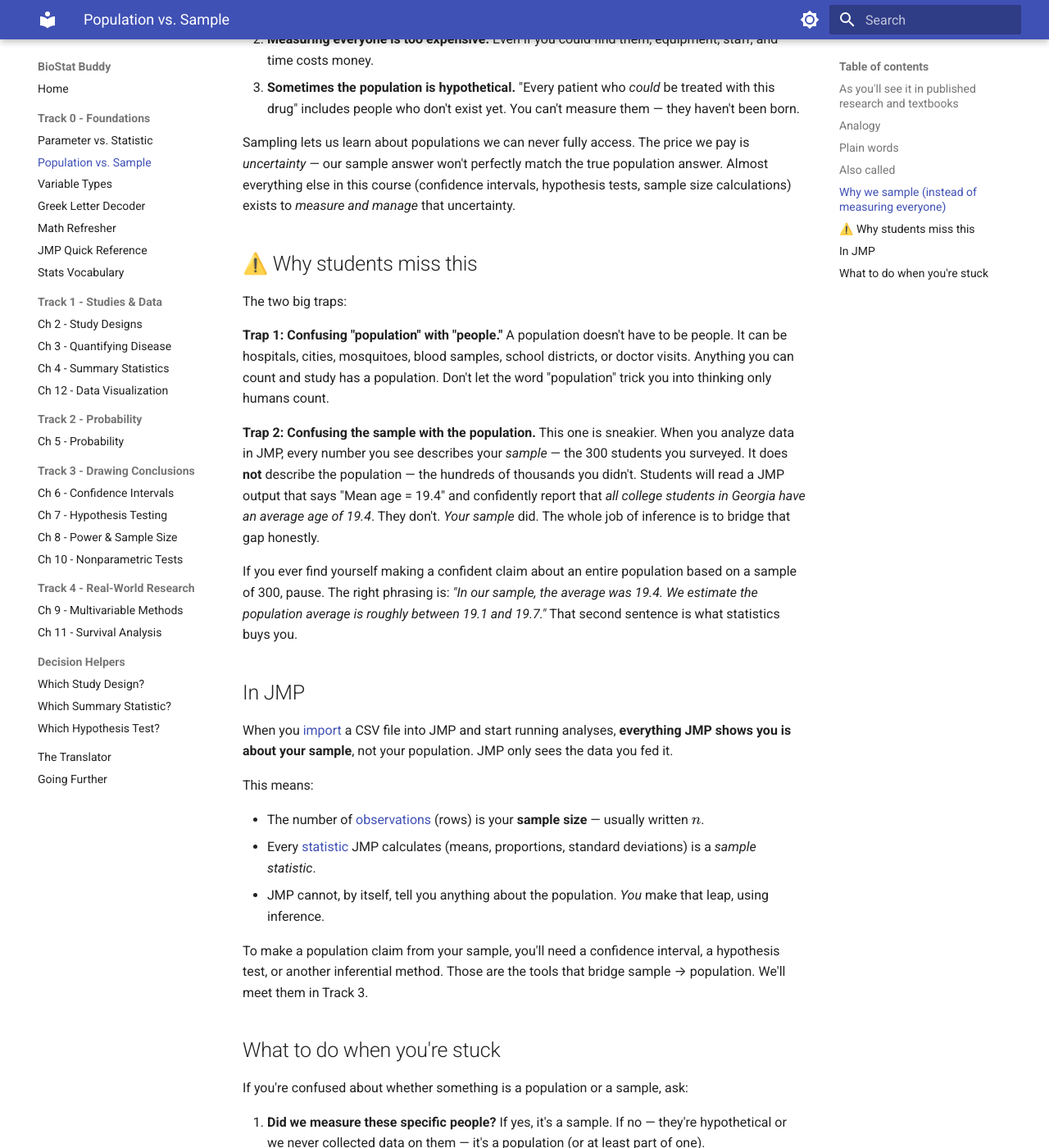
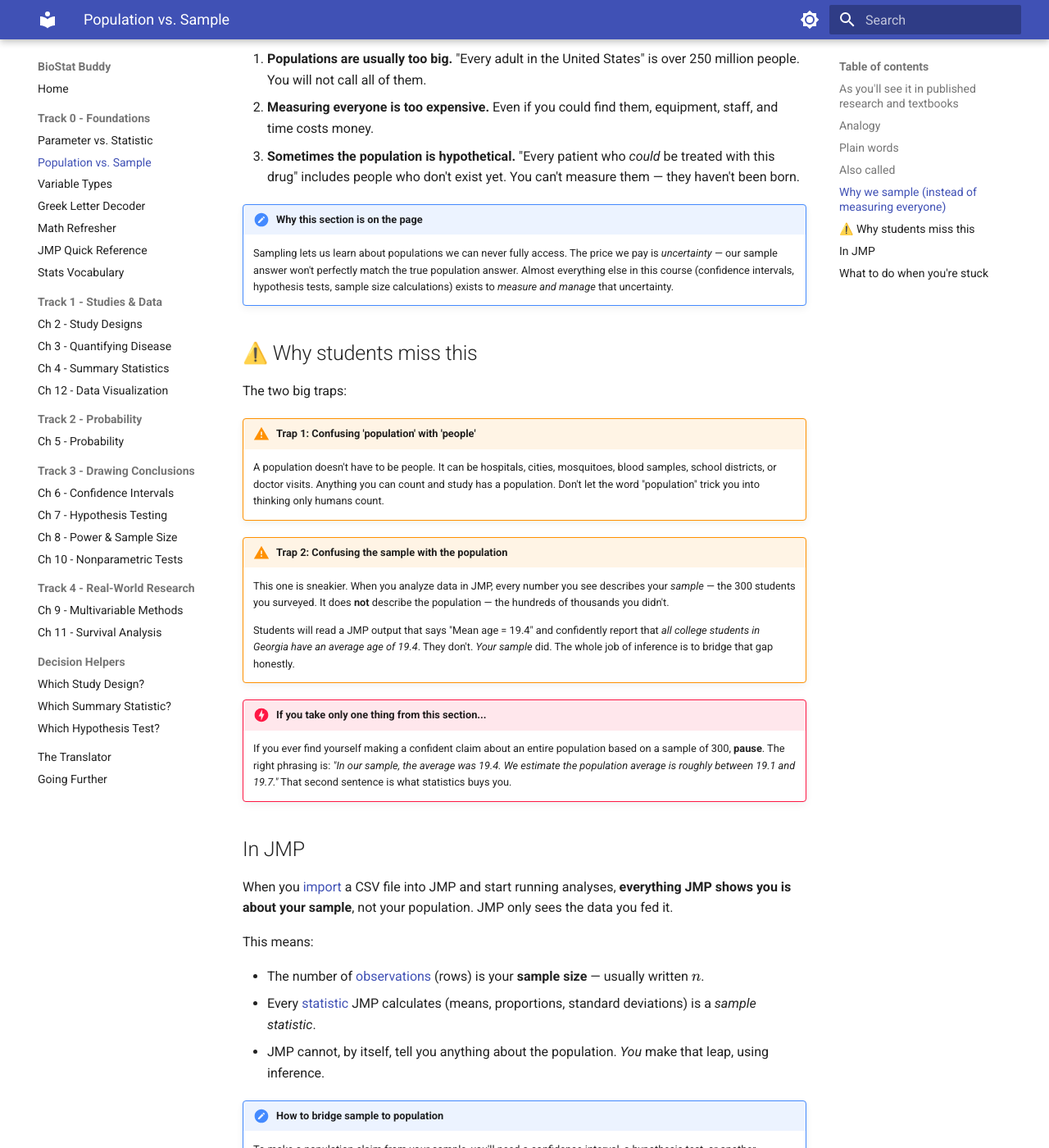
Before and after one commit to marywmathis/biostat-buddy, an MkDocs documentation site: the page built from docs/foundations/population-vs-sample.md, in a window 1280 px wide and 1400 px high, scrolled down 1861 px. Shown: the whole window at 82% size. Built offline with MkDocs 1.6.1 and Material for MkDocs 9.7.7, drawn with Linux system fonts in a browser that asks for light colours; some of the changed text lies outside the part shown.

Commit message:
Apply visual emphasis system to early concept cards

```diff
--- a/docs/foundations/population-vs-sample.md
+++ b/docs/foundations/population-vs-sample.md
@@ -15,7 +15,8 @@ The **population** is *every college student in the state of Georgia*. That's hu
 
 The **sample** is the 300 students you actually surveyed across five campuses. That's the group you *measured*.
 
-The whole point of statistics is using the 300 students you actually talked to make honest, careful claims about the hundreds of thousands you didn't.
+!!! important "The whole point of statistics, in one sentence"
+    The whole point of statistics is using the 300 students you actually talked to to make honest, careful claims about the hundreds of thousands you didn't.
 
 ## Plain words
 
@@ -45,17 +47,23 @@ Three honest reasons:
 2. **Measuring everyone is too expensive.** Even if you could find them, equipment, staff, and time costs money.
 3. **Sometimes the population is hypothetical.** "Every patient who *could* be treated with this drug" includes people who don't exist yet. You can't measure them — they haven't been born.
 
-Sampling lets us learn about populations we can never fully access. The price we pay is *uncertainty* — our sample answer won't perfectly match the true population answer. Almost everything else in this course (confidence intervals, hypothesis tests, sample size calculations) exists to *measure and manage* that uncertainty.
+!!! important "Why this section is on the page"
+    Sampling lets us learn about populations we can never fully access. The price we pay is *uncertainty* — our sample answer won't perfectly match the true population answer. Almost everything else in this course (confidence intervals, hypothesis tests, sample size calculations) exists to *measure and manage* that uncertainty.
 
 ## ⚠️ Why students miss this
 
 The two big traps:
 
-**Trap 1: Confusing "population" with "people."** A population doesn't have to be people. It can be hospitals, cities, mosquitoes, blood samples, school districts, or doctor visits. Anything you can count and study has a population. Don't let the word "population" trick you into thinking only humans count.
+!!! warning "Trap 1: Confusing 'population' with 'people'"
+    A population doesn't have to be people. It can be hospitals, cities, mosquitoes, blood samples, school districts, or doctor visits. Anything you can count and study has a population. Don't let the word "population" trick you into thinking only humans count.
 
-**Trap 2: Confusing the sample with the population.** This one is sneakier. When you analyze data in JMP, every number you see describes your *sample* — the 300 students you surveyed. It does **not** describe the population — the hundreds of thousands you didn't. Students will read a JMP output that says "Mean age = 19.4" and confidently report that *all college students in Georgia have an average age of 19.4*. They don't. *Your sample* did. The whole job of inference is to bridge that gap honestly.
+!!! warning "Trap 2: Confusing the sample with the population"
+    This one is sneakier. When you analyze data in JMP, every number you see describes your *sample* — the 300 students you surveyed. It does **not** describe the population — the hundreds of thousands you didn't.
 
-If you ever find yourself making a confident claim about an entire population based on a sample of 300, pause. The right phrasing is: *"In our sample, the average was 19.4. We estimate the population average is roughly between 19.1 and 19.7."* That second sentence is what statistics buys you.
+    Students will read a JMP output that says "Mean age = 19.4" and confidently report that *all college students in Georgia have an average age of 19.4*. They don't. *Your sample* did. The whole job of inference is to bridge that gap honestly.
+
+!!! danger "If you take only one thing from this section..."
+    If you ever find yourself making a confident claim about an entire population based on a sample of 300, **pause**. The right phrasing is: *"In our sample, the average was 19.4. We estimate the population average is roughly between 19.1 and 19.7."* That second sentence is what statistics buys you.
 
 ## In JMP
 
@@ -67,7 +75,8 @@ This means:
 - Every [statistic](stats-vocabulary.md#statistic) JMP calculates (means, proportions, standard deviations) is a *sample statistic*.
 - JMP cannot, by itself, tell you anything about the population. *You* make that leap, using inference.
 
-To make a population claim from your sample, you'll need a confidence interval, a hypothesis test, or another inferential method. Those are the tools that bridge sample → population. We'll meet them in Track 3.
+!!! important "How to bridge sample to population"
+    To make a population claim from your sample, you'll need a confidence interval, a hypothesis test, or another inferential method. Those are the tools that bridge sample → population. We'll meet them in Track 3.
 
 ## What to do when you're stuck
 
```
Also changed, not shown: other parts of docs/foundations/population-vs-sample.md (+2 -1 lines), docs/foundations/parameter-vs-statistic.md (+11 -8 lines).
